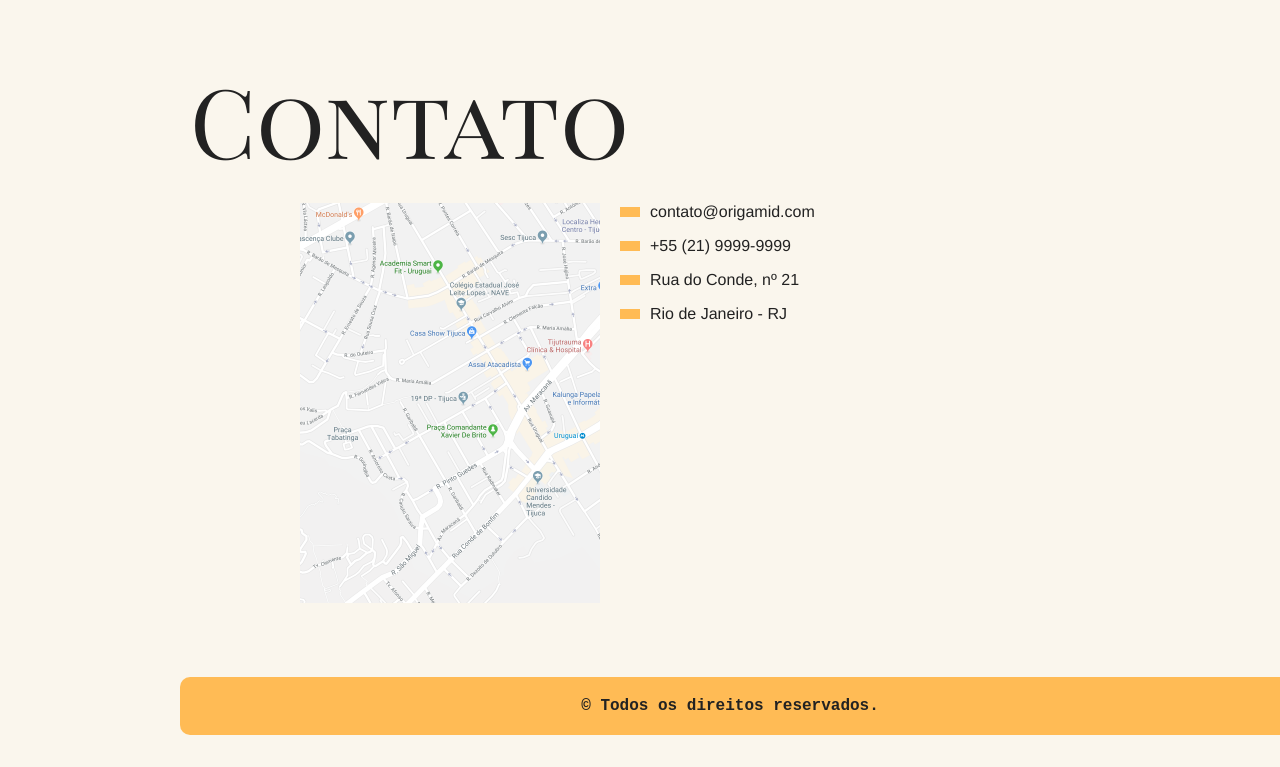
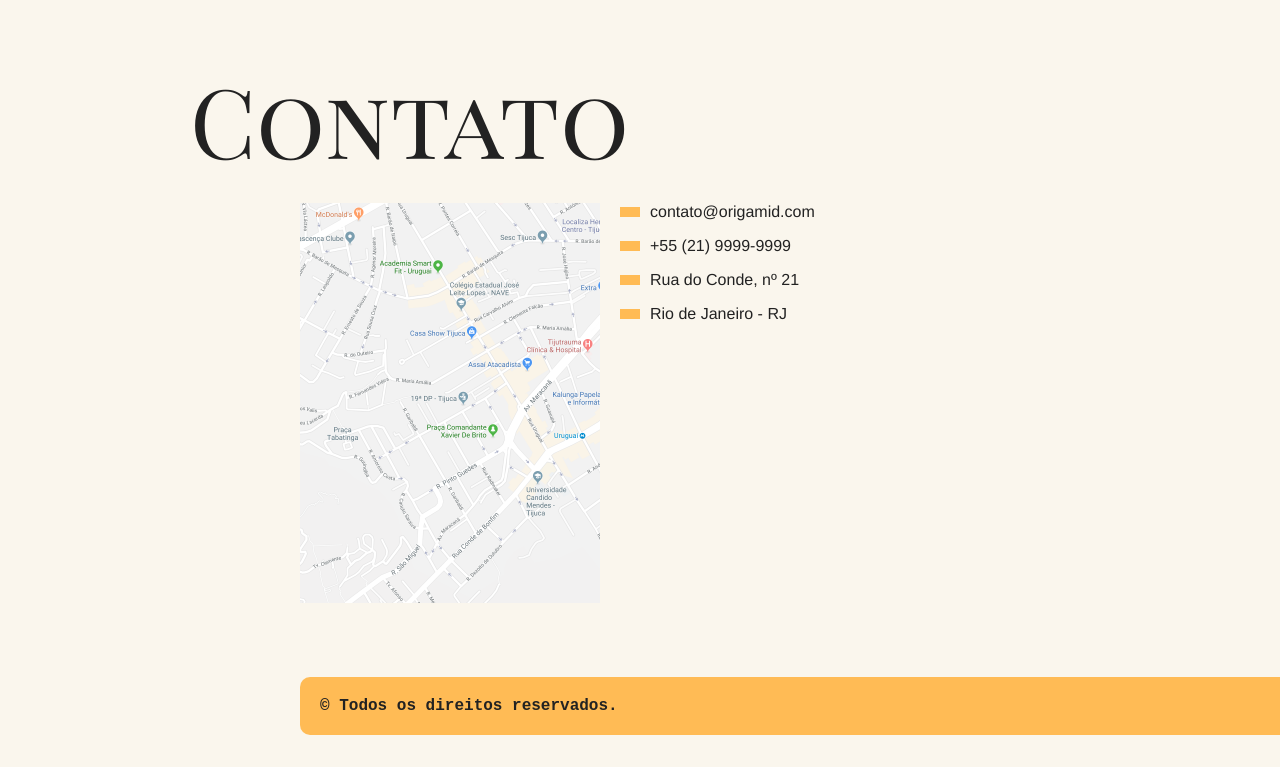
Before and after one commit to gabriellgomesc/animais-fantasticos, a plain HTML site: page index.html in a window 1280 px wide. Shown: the part 1311-2078 px from the top of the page. Drawn offline with Linux system fonts and the light colour scheme.

Commit message:
corrections in copy

```diff
--- a/css/style.css
+++ b/css/style.css
@@ -220,7 +220,7 @@ body {
 }
 
 .copy {
-  grid-column: 2/5;
+  grid-column: 3/5;
   margin-bottom: 2rem;
   background: #FB5;
   border-radius: 10px 0 0 10px;
@@ -231,7 +231,6 @@ body {
   padding: 20px;
   font-family: 'IBM Plex Mono', monospace;
   font-weight: bold;
-  text-align: center;
 }
 
 @media (max-width: 900px) {
```
